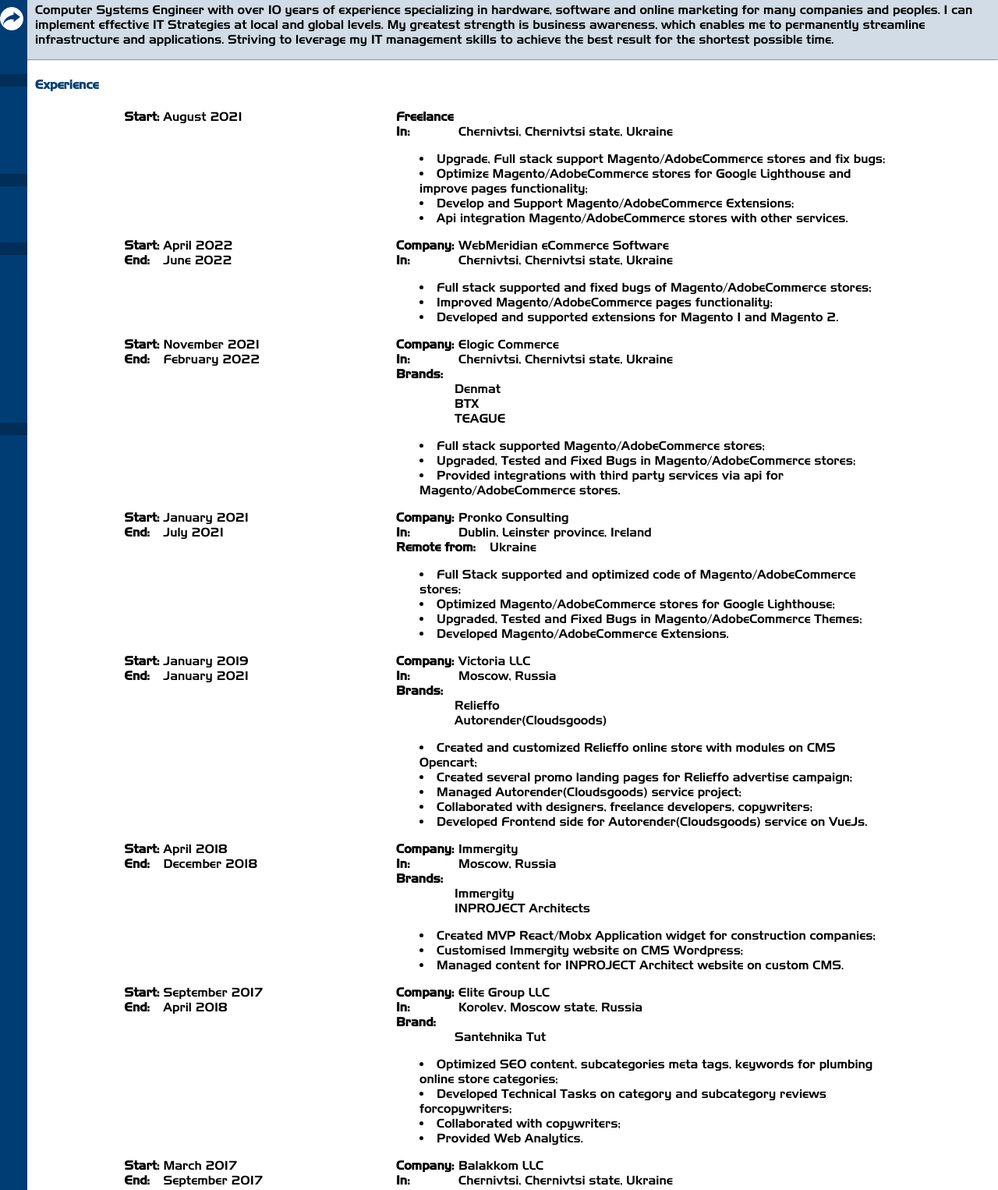
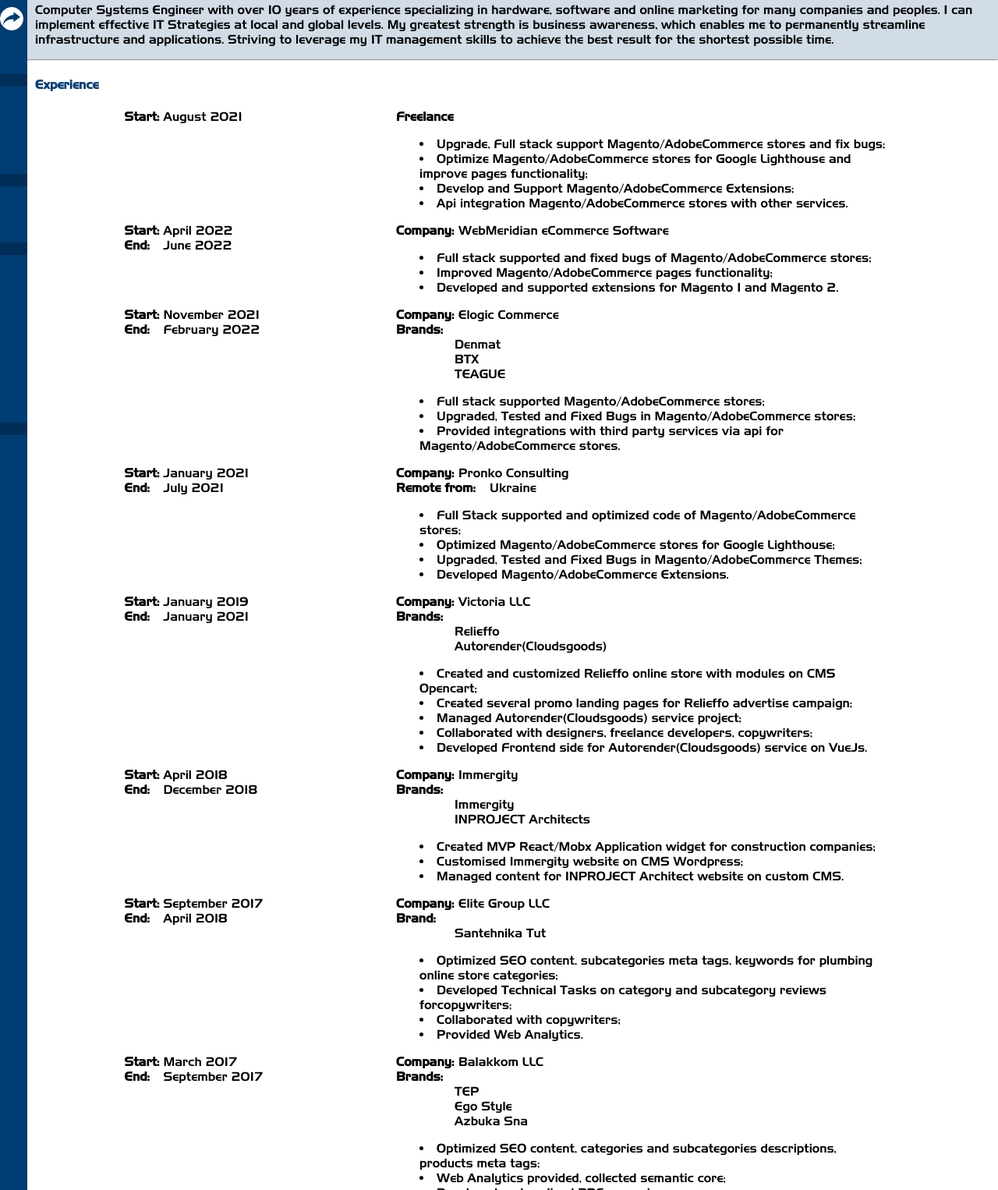
Before and after one commit to adobe-commerce-developer/adobe-commerce-developer.github.io, a plain HTML site: page index.html in a window 1280 px wide. Shown: the part 13-1539 px from the top of the page at 78% size. Drawn offline with Linux system fonts and the light colour scheme.

Commit message:
Update index.html
Updated

```diff
--- a/index.html
+++ b/index.html
@@ -97,10 +97,6 @@
                         <div class="row highlight">
                             <div class="w-80px"><b>Freelance</b></div>
                         </div>
-                        <div class="row highlight">
-                            <div class="w-80px"><b>In:</b></div>
-                            <div>Chernivtsi, Chernivtsi state, Ukraine</div>
-                        </div>
                         <ul>
                             <li class="highlight">Upgrade, Full stack support Magento/AdobeCommerce stores and fix bugs;</li>
                             <li class="highlight">Optimize Magento/AdobeCommerce stores for Google Lighthouse and improve pages functionality;</li>
@@ -128,10 +124,6 @@
                             <div>WebMeridian eCommerce Software <a href="https://webmeridian.net" target="_blank">https://webmeridian.net</a>
                             </div>
                         </div>
-                        <div class="row highlight">
-                            <div class="w-80px"><b>In:</b></div>
-                            <div>Chernivtsi, Chernivtsi state, Ukraine</div>
-                        </div>
                         <ul>
                             <li class="highlight">Full stack supported and fixed bugs of Magento/AdobeCommerce stores;</li>
                             <li class="highlight">Improved Magento/AdobeCommerce pages functionality;</li>
@@ -157,10 +149,6 @@
                             <div class="w-80px"><b>Company:</b></div>
                             <div>Elogic Commerce <a href="https://elogic.co" target="_blank">https://eloogic.co</a>
                             </div>
-                        </div>
-                        <div class="row highlight">
-                            <div class="w-80px"><b>In:</b></div>
-                            <div>Chernivtsi, Chernivtsi state, Ukraine</div>
                         </div>
                         <div class="row">
                             <div class="w-80px"><b>Brands:</b></div>
@@ -213,10 +201,6 @@
                             </div>
                         </div>
                         <div class="row highlight">
-                            <div class="w-80px"><b>In:</b></div>
-                            <div>Dublin, Leinster province, Ireland</div>
-                        </div>
-                        <div class="row highlight">
                             <div class="w-120px"><b>Remote from:</b></div>
                             <div>Ukraine</div>
                         </div>
@@ -246,10 +230,6 @@
                         <div class="row highlight">
                             <div class="w-80px"><b>Company:</b></div>
                             <div>Victoria LLC</div>
-                        </div>
-                        <div class="row highlight">
-                            <div class="w-80px"><b>In:</b></div>
-                            <div>Moscow, Russia</div>
                         </div>
                         <div class="row">
                             <div class="w-80px"><b>Brands:</b></div>
@@ -292,10 +272,6 @@
                             <div class="w-80px"><b>Company:</b></div>
                             <div>Immergity</div>
                         </div>
-                        <div class="row highlight">
-                            <div class="w-80px"><b>In:</b></div>
-                            <div>Moscow, Russia</div>
-                        </div>
                         <div class="row">
                             <div class="w-80px"><b>Brands:</b></div>
                             <div class="w-100">
@@ -334,10 +310,6 @@
                             <div class="w-80px"><b>Company:</b></div>
                             <div>Elite Group LLC</div>
                         </div>
-                        <div class="row highlight">
-                            <div class="w-80px"><b>In:</b></div>
-                            <div>Korolev, Moscow state, Russia</div>
-                        </div>
                         <div class="row">
                             <div class="w-80px"><b>Brand:</b></div>
                             <div class="w-100">
@@ -374,10 +346,6 @@
                             <div class="w-80px"><b>Company:</b></div>
                             <div>Balakkom LLC <a href="https://balakkom.com/main-page" target="_blank">https://balakkom.com/</a>
                             </div>
-                        </div>
-                        <div class="row highlight">
-                            <div class="w-80px"><b>In:</b></div>
-                            <div>Chernivtsi, Chernivtsi state, Ukraine</div>
                         </div>
                         <div class="row">
                             <div class="w-80px"><b>Brands:</b></div>
@@ -425,10 +393,6 @@
                             <div>AlterEGO Digital Agency <a href="https://alterego.digital/en/" target="_blank">https://alterego.digital/</a>
                             </div>
                         </div>
-                        <div class="row highlight">
-                            <div class="w-80px"><b>In:</b></div>
-                            <div>Chernivtsi, Chernivtsi state, Ukraine</div>
-                        </div>
                         <div class="row">
                             <div class="w-80px"><b>Brands:</b></div>
                             <div class="w-100">
@@ -469,10 +433,6 @@
                             <div class="w-80px"><b>Company:</b></div>
                             <div>Zabava <a href="http://zabava-bz.com/lang-en" target="_blank">http://zabava-bz.com/</a>
                             </div>
-                        </div>
-                        <div class="row highlight">
-                            <div class="w-80px"><b>In:</b></div>
-                            <div>Chernivtsi, Chernivtsi state, Ukraine</div>
                         </div>
                         <ul>
                             <li class="highlight">Developed schemas and 3D Models of Printed Circuit Boards;</li>
```
